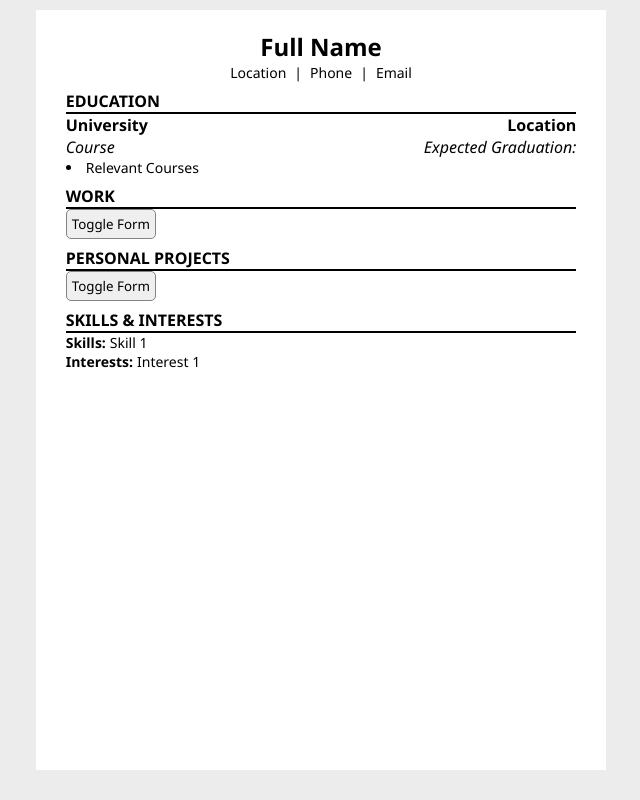
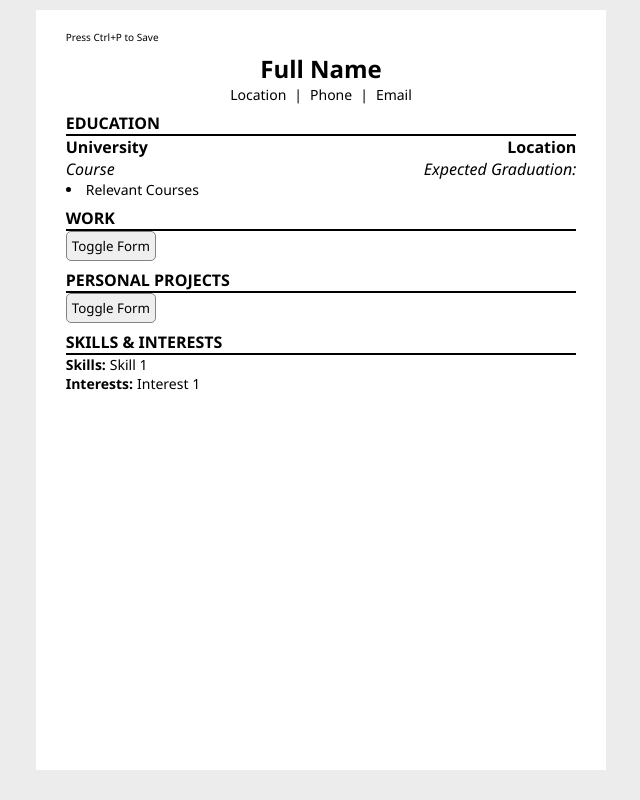
Before and after one commit to wrainf/cv-creator, a React (Create React App) app: page / in a window 1280 px wide. Shown: the whole page, without its empty margins (319-959 px from the left). Built offline with nearby package versions, Linux system fonts and the light colour scheme.

Commit message:
added legend

```diff
--- a/src/App.js
+++ b/src/App.js
@@ -12,6 +12,7 @@ class App extends Component {
 
     return(
       <div id="content">
+        <p id="legend">Press Ctrl+P to Save</p>
         <PersonalInfo/>
         <EducationInfo/>
         <AddInfo title='WORK'/>
```
